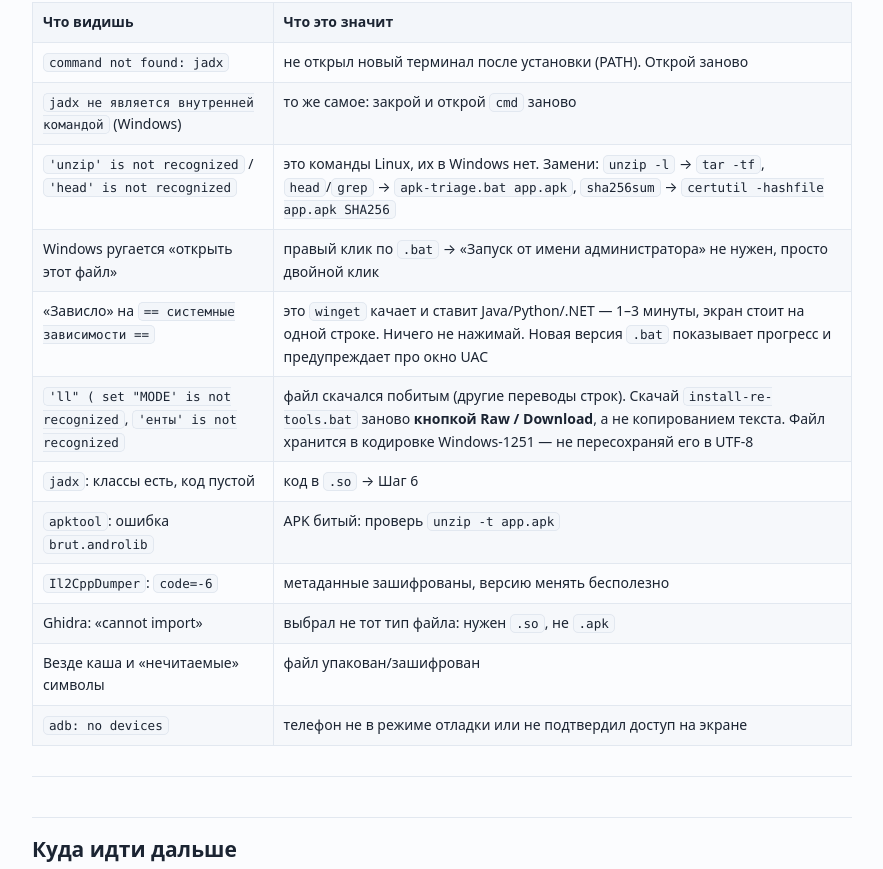
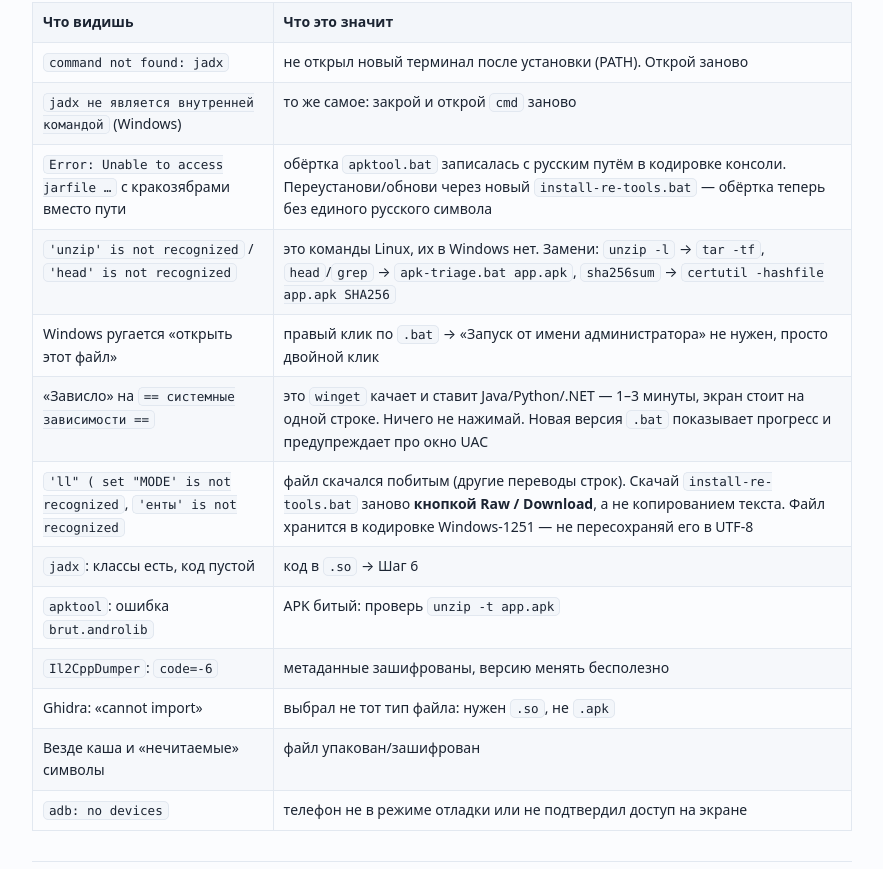
Before and after one commit to Belopus228/Twinslop, a website: page docs/PROSTO.html in a window 1280 px wide. Shown: the part 8623-9492 px from the top of the page, without its empty margins (198-1081 px from the left). Drawn offline with Linux system fonts and the light colour scheme.

Commit message:
fix(bat): обёртка apktool через %~dp0 — кириллица в %USERPROFILE% ломала путь к jar
Co-authored-by: arena-agent <297053741+arena-agent@users.noreply.github.com>

```diff
--- a/docs/PROSTO.html
+++ b/docs/PROSTO.html
@@ -427,6 +427,10 @@ root, и напоминание: <strong>только для своих прил
 <td>то же самое: закрой и открой <code>cmd</code> заново</td>
 </tr>
 <tr>
+<td><code>Error: Unable to access jarfile …</code> с кракозябрами вместо пути</td>
+<td>обёртка <code>apktool.bat</code> записалась с русским путём в кодировке консоли. Переустанови/обнови через новый <code>install-re-tools.bat</code> — обёртка теперь без единого русского символа</td>
+</tr>
+<tr>
 <td><code>'unzip' is not recognized</code> / <code>'head' is not recognized</code></td>
 <td>это команды Linux, их в Windows нет. Замени: <code>unzip -l</code> → <code>tar -tf</code>, <code>head</code>/<code>grep</code> → <code>apk-triage.bat app.apk</code>, <code>sha256sum</code> → <code>certutil -hashfile app.apk SHA256</code></td>
 </tr>
```
Also changed, not shown: docs/PROSTO.md (+1 -0 lines), web/docs/prosto.html (+4 -0 lines), 1 other file.
